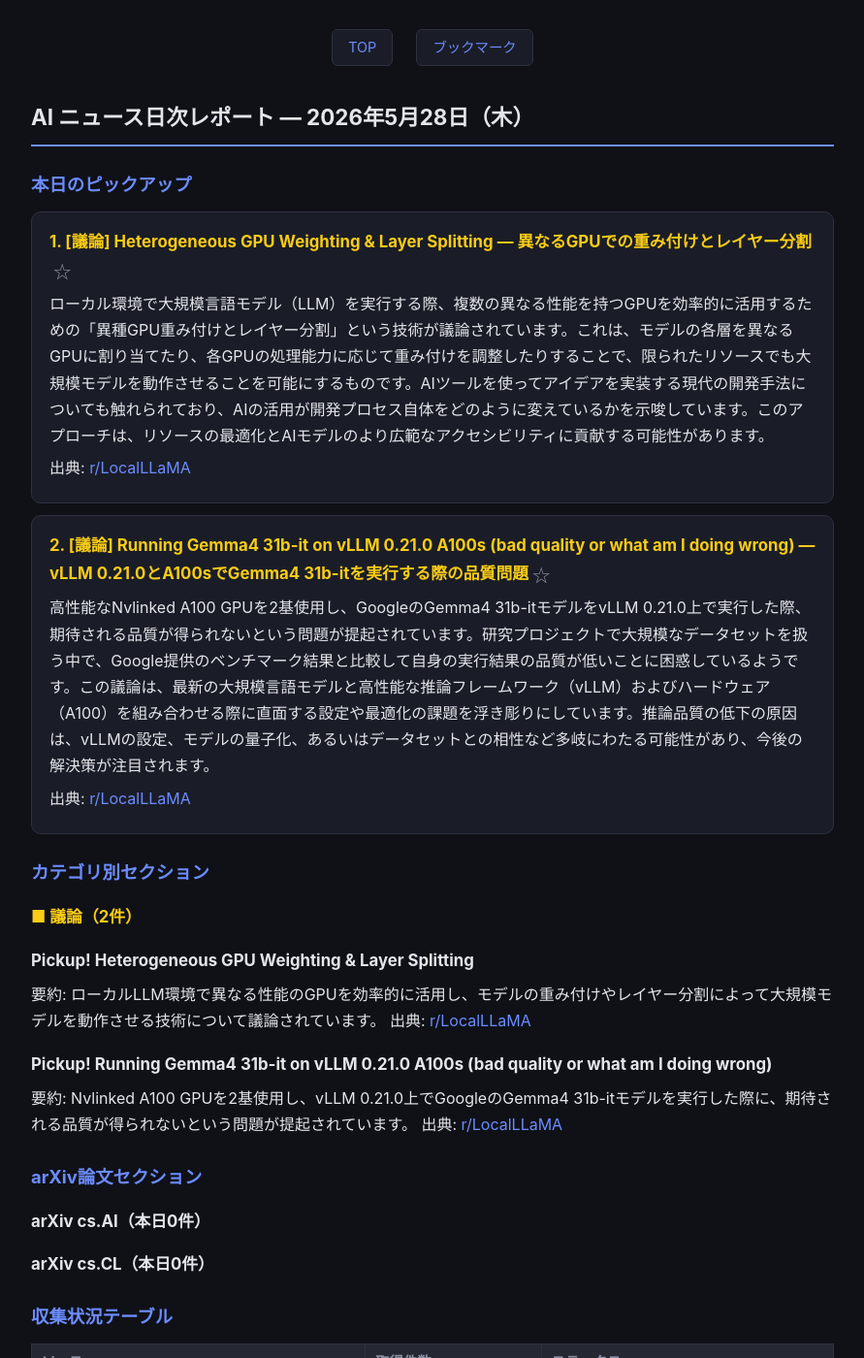
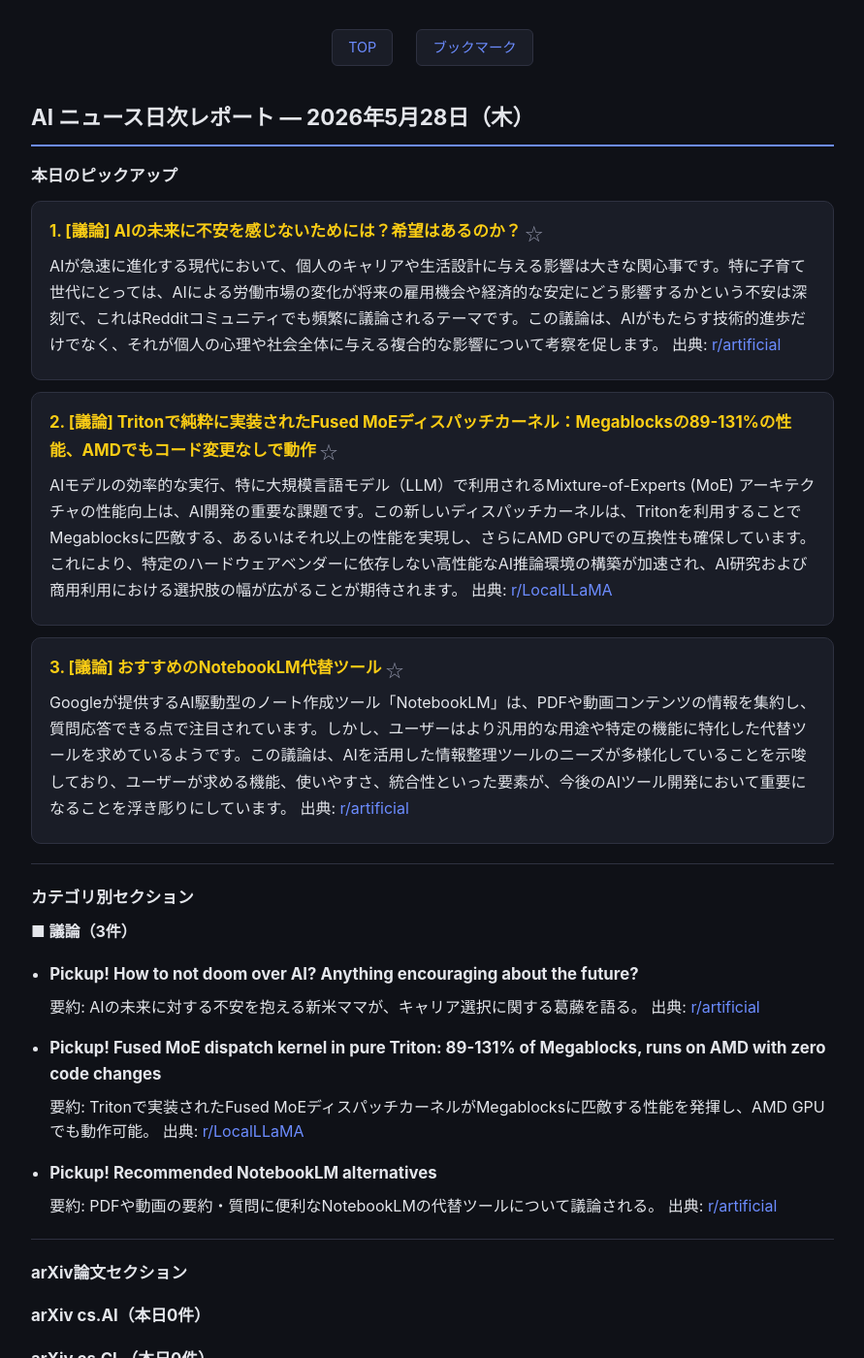
Before and after one commit to otouhu93/nsknowledge-pages, a Jekyll site: the page built from daily/2026-05-28_ai-news.md, in a window 1280 px wide and 1400 px high. Shown: the whole window at 97% size, without its empty margins (194-1085 px from the left). Built offline with Jekyll 4.4.1, drawn with Linux system fonts in a browser that asks for light colours; our own code applies the rules of GitHub Pages for plain Markdown files; some of the changed text lies outside the part shown.

Commit message:
Add daily report: 2026-05-28_ai-news

```diff
--- a/daily/2026-05-28_ai-news.md
+++ b/daily/2026-05-28_ai-news.md
@@ -2,45 +2,50 @@
 layout: report
 date: 2026-05-28
 type: daily
-total_articles: 2
+total_articles: 3
+---
+# AI ニュース日次レポート — 2026年5月28日（木）
+
+### 本日のピックアップ
+
+### 1. [議論] AIの未来に不安を感じないためには？希望はあるのか？
+AIが急速に進化する現代において、個人のキャリアや生活設計に与える影響は大きな関心事です。特に子育て世代にとっては、AIによる労働市場の変化が将来の雇用機会や経済的な安定にどう影響するかという不安は深刻で、これはRedditコミュニティでも頻繁に議論されるテーマです。この議論は、AIがもたらす技術的進歩だけでなく、それが個人の心理や社会全体に与える複合的な影響について考察を促します。
+出典: [r/artificial](https://www.reddit.com/r/artificial/comments/1tp38j9/how_to_not_doom_over_ai_anything_encouraging/)
+
+### 2. [議論] Tritonで純粋に実装されたFused MoEディスパッチカーネル：Megablocksの89-131%の性能、AMDでもコード変更なしで動作
+AIモデルの効率的な実行、特に大規模言語モデル（LLM）で利用されるMixture-of-Experts (MoE) アーキテクチャの性能向上は、AI開発の重要な課題です。この新しいディスパッチカーネルは、Tritonを利用することでMegablocksに匹敵する、あるいはそれ以上の性能を実現し、さらにAMD GPUでの互換性も確保しています。これにより、特定のハードウェアベンダーに依存しない高性能なAI推論環境の構築が加速され、AI研究および商用利用における選択肢の幅が広がることが期待されます。
+出典: [r/LocalLLaMA](https://i.redd.it/5ktg9x36go3h1.png)
+
+### 3. [議論] おすすめのNotebookLM代替ツール
+Googleが提供するAI駆動型のノート作成ツール「NotebookLM」は、PDFや動画コンテンツの情報を集約し、質問応答できる点で注目されています。しかし、ユーザーはより汎用的な用途や特定の機能に特化した代替ツールを求めているようです。この議論は、AIを活用した情報整理ツールのニーズが多様化していることを示唆しており、ユーザーが求める機能、使いやすさ、統合性といった要素が、今後のAIツール開発において重要になることを浮き彫りにしています。
+出典: [r/artificial](https://www.reddit.com/r/artificial/comments/1tps7f1/recommended_notebookLM_alternatives/)
+
 ---
 
-# AI ニュース日次レポート — 2026年5月28日（木）
+### カテゴリ別セクション
 
-## 本日のピックアップ
+#### ■ 議論（3件）
+- ### Pickup! How to not doom over AI? Anything encouraging about the future?
+  要約: AIの未来に対する不安を抱える新米ママが、キャリア選択に関する葛藤を語る。
+  出典: [r/artificial](https://www.reddit.com/r/artificial/comments/1tp38j9/how_to_not_doom_over_ai_anything_encouraging/)
+- ### Pickup! Fused MoE dispatch kernel in pure Triton: 89-131% of Megablocks, runs on AMD with zero code changes
+  要約: Tritonで実装されたFused MoEディスパッチカーネルがMegablocksに匹敵する性能を発揮し、AMD GPUでも動作可能。
+  出典: [r/LocalLLaMA](https://i.redd.it/5ktg9x36go3h1.png)
+- ### Pickup! Recommended NotebookLM alternatives
+  要約: PDFや動画の要約・質問に便利なNotebookLMの代替ツールについて議論される。
+  出典: [r/artificial](https://www.reddit.com/r/artificial/comments/1tps7f1/recommended_notebookLM_alternatives/)
 
-### 1. [議論] Heterogeneous GPU Weighting & Layer Splitting — 異なるGPUでの重み付けとレイヤー分割
+---
 
-ローカル環境で大規模言語モデル（LLM）を実行する際、複数の異なる性能を持つGPUを効率的に活用するための「異種GPU重み付けとレイヤー分割」という技術が議論されています。これは、モデルの各層を異なるGPUに割り当てたり、各GPUの処理能力に応じて重み付けを調整したりすることで、限られたリソースでも大規模モデルを動作させることを可能にするものです。AIツールを使ってアイデアを実装する現代の開発手法についても触れられており、AIの活用が開発プロセス自体をどのように変えているかを示唆しています。このアプローチは、リソースの最適化とAIモデルのより広範なアクセシビリティに貢献する可能性があります。
-
-出典: [r/LocalLLaMA](https://www.reddit.com/r/LocalLLaMA/comments/1tpspcs/heterogeneous_gpu_weighting_layer_splitting/)
-
-### 2. [議論] Running Gemma4 31b-it on vLLM 0.21.0 A100s (bad quality or what am I doing wrong) — vLLM 0.21.0とA100sでGemma4 31b-itを実行する際の品質問題
-
-高性能なNvlinked A100 GPUを2基使用し、GoogleのGemma4 31b-itモデルをvLLM 0.21.0上で実行した際、期待される品質が得られないという問題が提起されています。研究プロジェクトで大規模なデータセットを扱う中で、Google提供のベンチマーク結果と比較して自身の実行結果の品質が低いことに困惑しているようです。この議論は、最新の大規模言語モデルと高性能な推論フレームワーク（vLLM）およびハードウェア（A100）を組み合わせる際に直面する設定や最適化の課題を浮き彫りにしています。推論品質の低下の原因は、vLLMの設定、モデルの量子化、あるいはデータセットとの相性など多岐にわたる可能性があり、今後の解決策が注目されます。
-
-出典: [r/LocalLLaMA](https://www.reddit.com/r/LocalLLaMA/comments/1tpkn5p/running_gemma4_31bit_on_vllm_0210_a100s_bad/)
-
-## カテゴリ別セクション
-
-### ■ 議論（2件）
-
-### Pickup! Heterogeneous GPU Weighting & Layer Splitting
-要約: ローカルLLM環境で異なる性能のGPUを効率的に活用し、モデルの重み付けやレイヤー分割によって大規模モデルを動作させる技術について議論されています。
-出典: [r/LocalLLaMA](https://www.reddit.com/r/LocalLLaMA/comments/1tpspcs/heterogeneous_gpu_weighting_layer_splitting/)
-
-### Pickup! Running Gemma4 31b-it on vLLM 0.21.0 A100s (bad quality or what am I doing wrong)
-要約: Nvlinked A100 GPUを2基使用し、vLLM 0.21.0上でGoogleのGemma4 31b-itモデルを実行した際に、期待される品質が得られないという問題が提起されています。
-出典: [r/LocalLLaMA](https://www.reddit.com/r/LocalLLaMA/comments/1tpkn5p/running_gemma4_31bit_on_vllm_0210_a100s_bad/)
-
-## arXiv論文セクション
+### arXiv論文セクション
 
 ### arXiv cs.AI（本日0件）
 
 ### arXiv cs.CL（本日0件）
 
-## 収集状況テーブル
+---
 
+### 収集状況テーブル
 | ソース | 取得件数 | ステータス |
 |---|---|---|
 | OpenAI Blog | 0 | 0件 |
@@ -57,5 +62,5 @@ total_articles: 2
 | ITmedia AI+ | 0 | 0件 |
 | HackerNews | 0 | 0件 |
 | r/MachineLearning | 0 | 0件 |
-| r/LocalLLaMA | 2 | 取得成功（2件） |
-| r/artificial | 0 | 0件 |
+| r/LocalLLaMA | 1 | 取得成功（1件） |
+| r/artificial | 2 | 取得成功（2件） |
```
